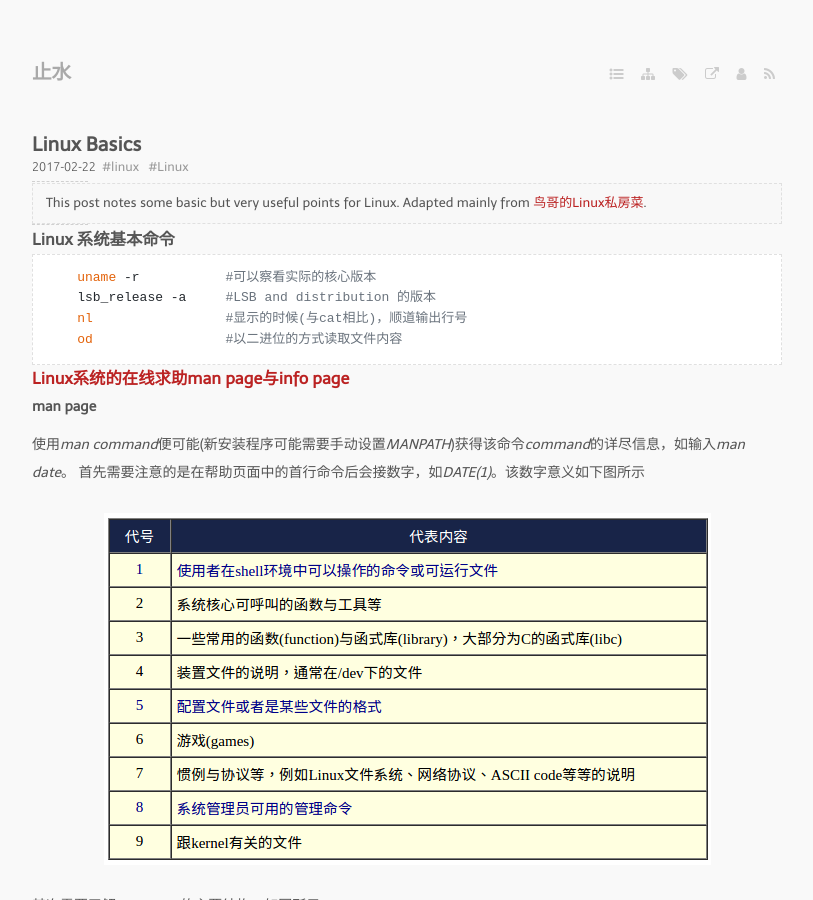
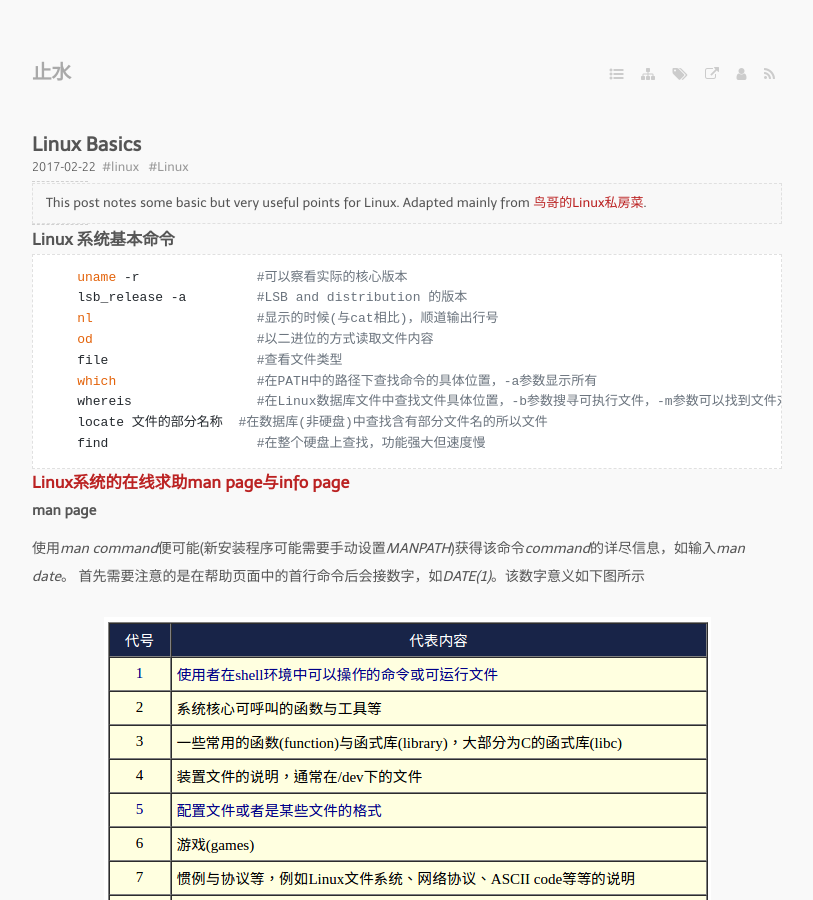
Before and after one commit to bizhishui/bizhishui.github.io, a Jekyll site: the page built from _posts/2017-02-22-Linux-Basics.md, in a window 1280 px wide and 900 px high. Shown: the whole window, without its empty margins (233-1046 px from the left). Built offline with Jekyll 4.4.1, drawn with Linux system fonts in a browser that asks for light colours; nearby versions of some CDN libraries; some web fonts are replaced; a script that is not in the unit is left out; some of the changed text lies outside the part shown.

Commit message:
keeps on

````diff
--- a/_posts/2017-02-22-Linux-Basics.md
+++ b/_posts/2017-02-22-Linux-Basics.md
@@ -18,10 +18,15 @@ tags:
 
 ### Linux 系统基本命令
 ```
-    uname -r           #可以察看实际的核心版本
-    lsb_release -a     #LSB and distribution 的版本
-    nl                 #显示的时候(与cat相比)，顺道输出行号
-    od                 #以二进位的方式读取文件内容
+    uname -r               #可以察看实际的核心版本
+    lsb_release -a         #LSB and distribution 的版本
+    nl                     #显示的时候(与cat相比)，顺道输出行号
+    od                     #以二进位的方式读取文件内容
+    file                   #查看文件类型
+    which                  #在PATH中的路径下查找命令的具体位置，-a参数显示所有
+    whereis                #在Linux数据库文件中查找文件具体位置，-b参数搜寻可执行文件，-m参数可以找到文件对应man page
+    locate 文件的部分名称  #在数据库(非硬盘)中查找含有部分文件名的所以文件
+    find                   #在整个硬盘上查找，功能强大但速度慢
 ```
 
 ### [Linux系统的在线求助man page与info page](http://cn.linux.vbird.org/linux_basic/0160startlinux.php#manual)
@@ -208,3 +213,8 @@ Linux下每一个文件都有以下三种主要时间：
 
 在默认权限的属性上，目录与文件是不一样的。对于文件，默认没有执行(x)权限，默认最大值为666(-rw-rw-rw-)；对于目录，x与目录的访问有关，默认是给定的，即最大值为777(drwxrwxrwx)。
 而单纯*umask*给出的是四位数字，后三位代表创建文件或者目录需要分别给user,group和others需要减去的权限，如0022表示新建文件或者目录时，group member和others都没有写(w=2)的权限。
+
+在*umask*后解三位数字可以更改*umask*的默认值，如*umask 002*，这样创建新的文件时，user和group member权限一样，只是others没有写权限。
+
+#### 文件隐藏属性
+使用*chattr*命令可以配置文件属性，*lsattr*显示文件的隐藏属性。如*chattr +i fileA*可以使fileA不能被删除、改名、配置连结也无法写入或新增数据！对于系统的安全性很有好处。
````
